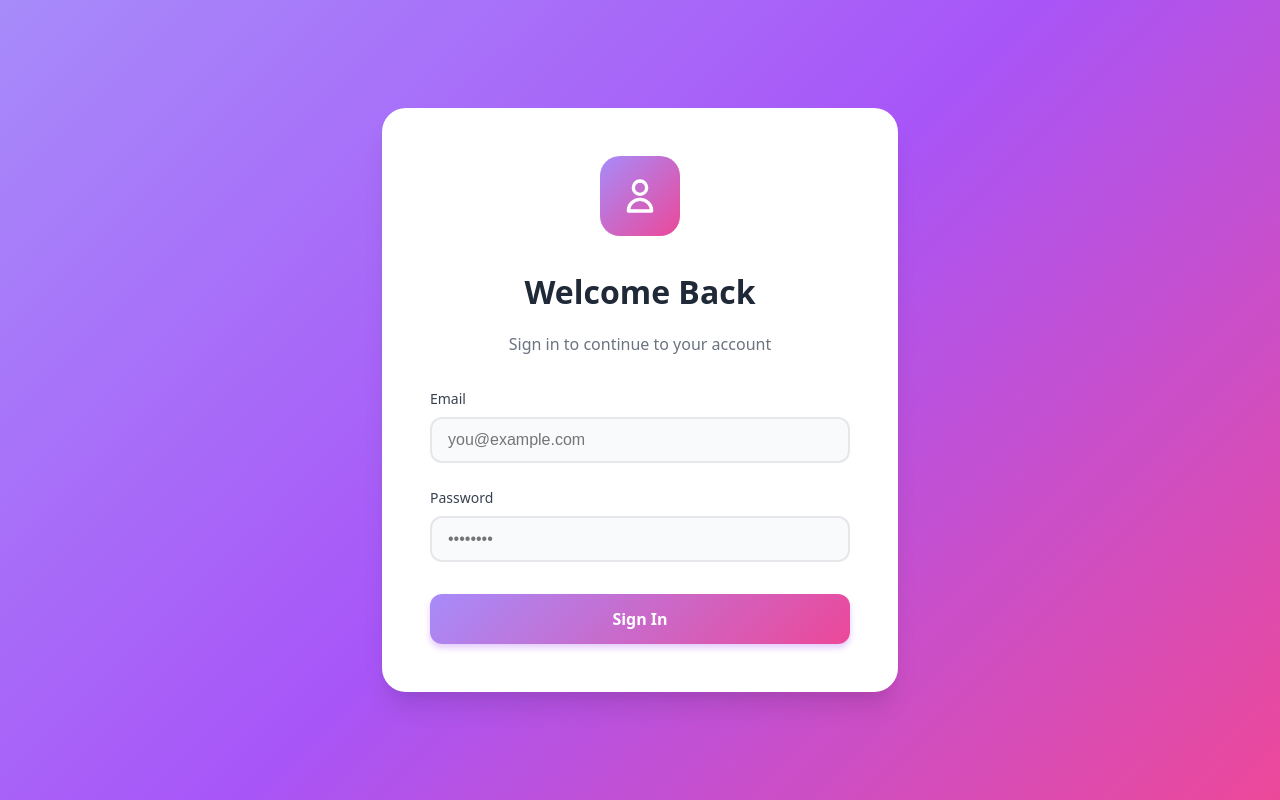
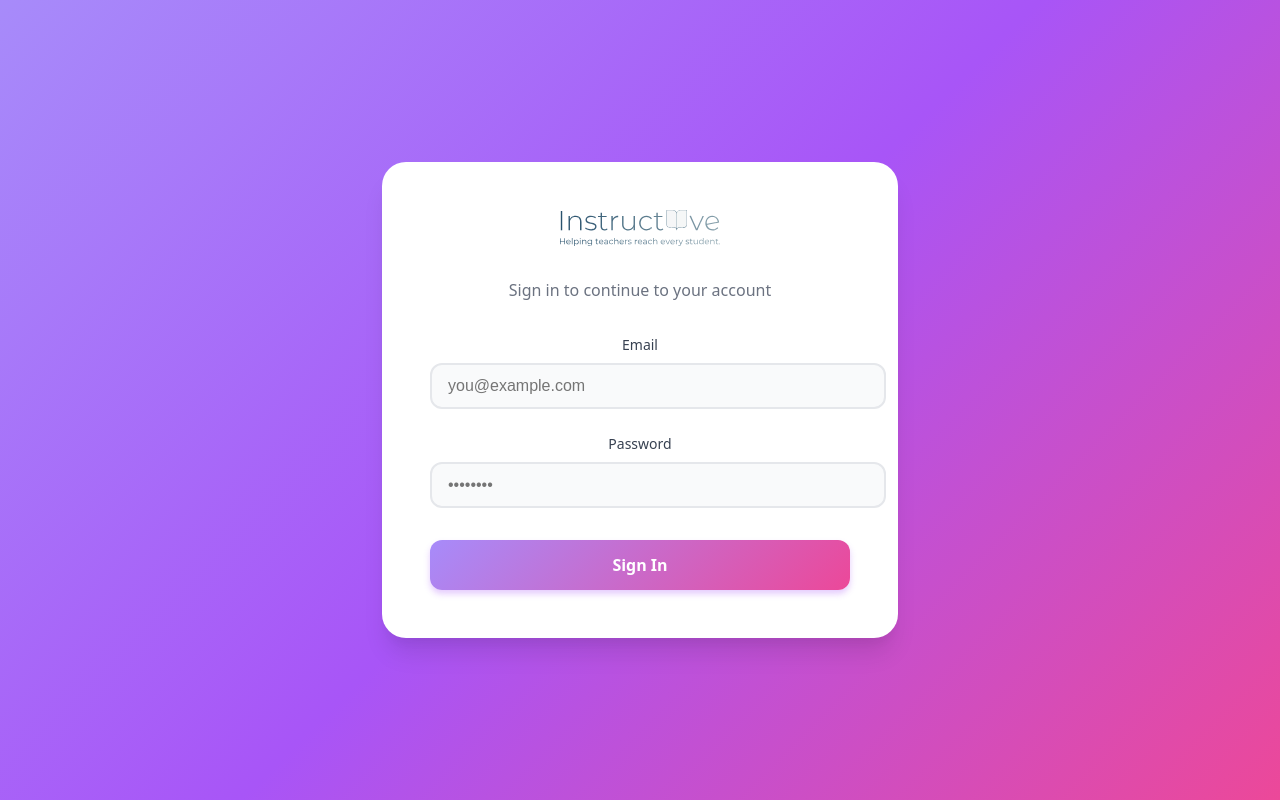
Before and after one commit to logie87/objectObject, a React (Vite) app in the folder frontend/: page / in a window 1280 px wide. Built offline with nearby package versions, Linux system fonts and the light colour scheme.

Commit message:
put logo on loginpage

```diff
--- a/frontend/src/pages/LoginPage.tsx
+++ b/frontend/src/pages/LoginPage.tsx
@@ -1,92 +1,92 @@
-
-//import React from 'react';
+//import React from 'react'; Welcome
 import React, { useState } from 'react';
 import { useNavigate } from 'react-router-dom';
+import InstructiveLogo from '../assets/instructive_logo.svg'; // ✅ update path if needed
 
 const LoginPage: React.FC = () => {
-  const [email, setEmail] = useState('');
-  const [password, setPassword] = useState('');
+  const [email, setEmail] = useState<string>('');
+  const [password, setPassword] = useState<string>('');
   const navigate = useNavigate();
 
-  const handleSubmit = (e: React.FormEvent) => {
+  const handleSubmit = (e: React.FormEvent<HTMLFormElement>) => {
     e.preventDefault();
     navigate('/home');
   };
 
   return (
-    <div style={{
+    <div
+      style={{
         display: 'flex',
         minHeight: '100vh',
         width: '100vw',
         margin: 0,
         padding: 0,
-      background: 'linear-gradient(135deg, #a78bfa 0%, #a855f7 50%, #ec4899 100%)',
+        background:
+          'linear-gradient(135deg, #a78bfa 0%, #a855f7 50%, #ec4899 100%)',
         alignItems: 'center',
         justifyContent: 'center',
         position: 'fixed',
         top: 0,
-      left: 0
-    }}>
+        left: 0,
+      }}
+    >
       {/* Login Card */}
-      <div style={{
+      <div
+        style={{
           backgroundColor: 'white',
           borderRadius: '24px',
           padding: '48px',
-        boxShadow: '0 20px 25px -5px rgba(0, 0, 0, 0.1), 0 10px 10px -5px rgba(0, 0, 0, 0.04)',
+          boxShadow:
+            '0 20px 25px -5px rgba(0, 0, 0, 0.1), 0 10px 10px -5px rgba(0, 0, 0, 0.04)',
           width: '100%',
           maxWidth: '420px',
-        margin: '20px'
-      }}>
-        {/* Logo/Icon */}
-        <div style={{
-          width: '80px',
-          height: '80px',
-          background: 'linear-gradient(135deg, #a78bfa, #ec4899)',
-          borderRadius: '20px',
+          margin: '20px',
+          textAlign: 'center',
+        }}
+      >
+        {/* Company Logo */}
+        <img
+          src={InstructiveLogo}
+          alt="Instructive Logo"
+          style={{
+            width: '160px',
+            height: 'auto',
             margin: '0 auto 32px',
-          display: 'flex',
-          alignItems: 'center',
-          justifyContent: 'center'
-        }}>
-          <svg style={{ width: '40px', height: '40px', color: 'white' }} fill="none" stroke="currentColor" viewBox="0 0 24 24">
-            <path strokeLinecap="round" strokeLinejoin="round" strokeWidth={2} d="M16 7a4 4 0 11-8 0 4 4 0 018 0zM12 14a7 7 0 00-7 7h14a7 7 0 00-7-7z" />
-          </svg>
-        </div>
+            display: 'block',
+          }}
+        />
 
-        <h2 style={{
-          fontSize: '32px',
-          fontWeight: 'bold',
-          color: '#1f2937',
-          textAlign: 'center',
-          marginBottom: '8px'
-        }}>
-          Welcome Back
-        </h2>
 
-        <p style={{
+
+        <p
+          style={{
             color: '#6b7280',
-          textAlign: 'center',
-          marginBottom: '32px'
-        }}>
+            marginBottom: '32px',
+          }}
+        >
           Sign in to continue to your account
         </p>
 
         <form onSubmit={handleSubmit}>
           {/* Email Input */}
           <div style={{ marginBottom: '24px' }}>
-            <label style={{
+            <label
+              style={{
                 display: 'block',
                 fontSize: '14px',
                 fontWeight: '500',
                 color: '#374151',
-              marginBottom: '8px'
-            }}>
+                marginBottom: '8px',
+              }}
+            >
               Email
             </label>
             <input
               type="email"
               value={email}
-              onChange={e => setEmail(e.target.value)}
+              onChange={(e: React.ChangeEvent<HTMLInputElement>) =>
+                setEmail(e.target.value)
+              }
               required
               placeholder="you@example.com"
               style={{
@@ -96,9 +96,8 @@ const LoginPage: React.FC = () => {
                 border: '2px solid #e5e7eb',
                 borderRadius: '12px',
                 outline: 'none',
+                backgroundColor: '#f9fafb',
                 transition: 'all 0.3s',
-                backgroundColor: '#f9fafb',
-                boxSizing: 'border-box'
               }}
               onFocus={(e) => {
                 e.target.style.borderColor = '#a855f7';
@@ -113,19 +112,23 @@ const LoginPage: React.FC = () => {
 
           {/* Password Input */}
           <div style={{ marginBottom: '32px' }}>
-            <label style={{
+            <label
+              style={{
                 display: 'block',
                 fontSize: '14px',
                 fontWeight: '500',
                 color: '#374151',
-              marginBottom: '8px'
-            }}>
+                marginBottom: '8px',
+              }}
+            >
               Password
             </label>
             <input
               type="password"
               value={password}
-              onChange={e => setPassword(e.target.value)}
+              onChange={(e: React.ChangeEvent<HTMLInputElement>) =>
+                setPassword(e.target.value)
+              }
               required
               placeholder="••••••••"
               style={{
@@ -135,9 +138,8 @@ const LoginPage: React.FC = () => {
                 border: '2px solid #e5e7eb',
                 borderRadius: '12px',
                 outline: 'none',
+                backgroundColor: '#f9fafb',
                 transition: 'all 0.3s',
-                backgroundColor: '#f9fafb',
-                boxSizing: 'border-box'
               }}
               onFocus={(e) => {
                 e.target.style.borderColor = '#a855f7';
@@ -164,15 +166,17 @@ const LoginPage: React.FC = () => {
               borderRadius: '12px',
               cursor: 'pointer',
               transition: 'all 0.3s',
-              boxShadow: '0 4px 6px rgba(168, 85, 247, 0.3)'
+              boxShadow: '0 4px 6px rgba(168, 85, 247, 0.3)',
             }}
             onMouseEnter={(e) => {
               e.currentTarget.style.transform = 'translateY(-2px)';
-              e.currentTarget.style.boxShadow = '0 8px 12px rgba(168, 85, 247, 0.4)';
+              e.currentTarget.style.boxShadow =
+                '0 8px 12px rgba(168, 85, 247, 0.4)';
             }}
             onMouseLeave={(e) => {
               e.currentTarget.style.transform = 'translateY(0)';
-              e.currentTarget.style.boxShadow = '0 4px 6px rgba(168, 85, 247, 0.3)';
+              e.currentTarget.style.boxShadow =
+                '0 4px 6px rgba(168, 85, 247, 0.3)';
             }}
           >
             Sign In
```
Also changed, not shown: frontend/src/assets/instructive_logo.svg (added). Lines whose indentation alone changed are shown as unchanged.
